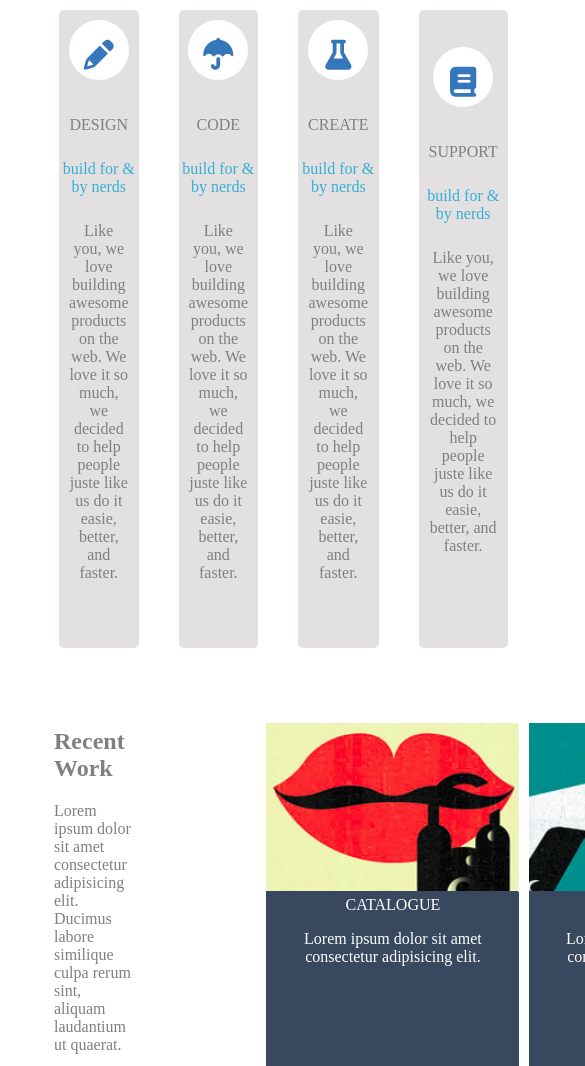
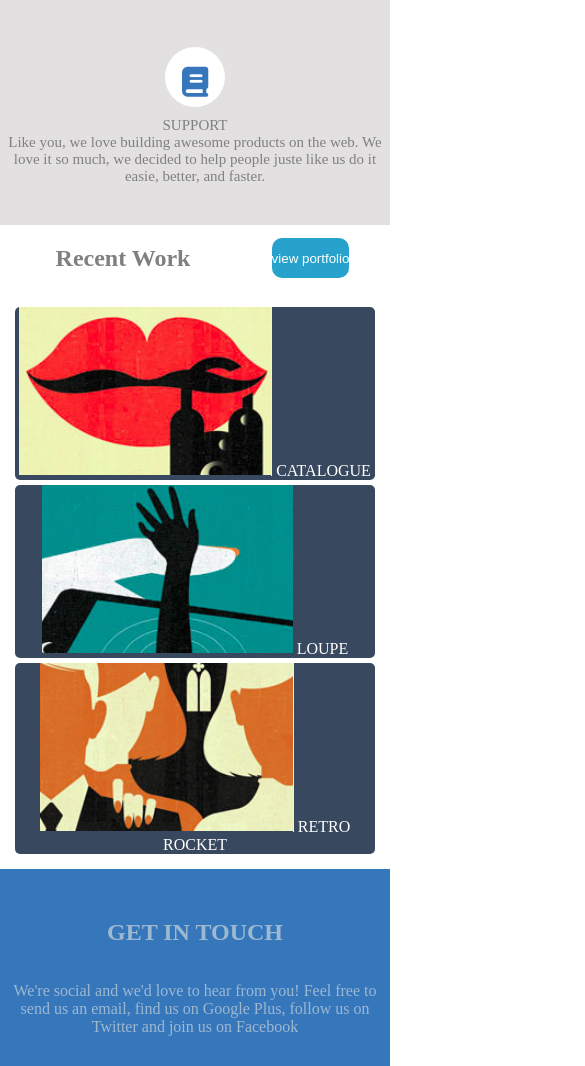
Before and after one commit to KLaNyange/Sass_Flati_Reconstitution, a website: page index.html in a window 390 px wide. Shown: the part 808-1874 px from the top of the page, 585 px wide, since content can reach past the window. Drawn offline with Linux system fonts and the light colour scheme.

Commit message:
media queries mobile m et l fini

```diff
--- a/src/sass/modules/_bannière.sass
+++ b/src/sass/modules/_bannière.sass
@@ -5,3 +5,9 @@
         margin: 0px
         height: 400px
         width: 100%
+
+
+@media screen and (min-width:375px) and (max-width:425px)
+    .banniereBlack
+        img
+            height: 150px
--- a/src/sass/modules/_card.sass
+++ b/src/sass/modules/_card.sass
@@ -31,3 +31,19 @@
             color: #37afd4
         p
             padding: 10px
+
+
+@media screen and (min-width:375px) and (max-width:425px)
+
+    .container1
+        margin: 0
+        flex-direction: column
+        .card
+            margin: 0
+            border-radius: 0px
+            p
+                padding: 0
+                margin: 0
+                font-size: 15px
+            span
+                display: none
--- a/src/sass/modules/_cardImage.sass
+++ b/src/sass/modules/_cardImage.sass
@@ -24,3 +24,23 @@
         background-color: #38485f
         margin: 5px
         border-radius: 5px 5px
+
+@media screen and (min-width:375px) and (max-width:425px)
+    .container
+        flex-direction: column
+        margin: 0px
+        .recent
+            display: flex
+            justify-content: space-around
+            align-items: center
+            padding: 0
+            p
+                display: none
+            button
+                padding: 0
+                height: 40px
+        .cardImg
+            display: inline
+            .contenuCard
+                p
+                    display: none
--- a/src/sass/modules/_footer.sass
+++ b/src/sass/modules/_footer.sass
@@ -13,8 +13,9 @@ footer
         display: flex
         justify-content: center
         text-align: center
-        margin-left: 405px
-        margin-right: 405px
+        margin-left: 425px
+        margin-right: 425px
+
     .reseau
         display: flex
         justify-content: center
@@ -29,3 +30,10 @@ footer
         p
             margin: 0
             color: #53646d
+
+@media screen and (min-width:375px) and (max-width:425px)
+
+    footer
+        height: 50px
+        .para
+            margin: 0px
--- a/src/sass/modules/_header.sass
+++ b/src/sass/modules/_header.sass
@@ -24,3 +24,16 @@ nav
         a
             text-decoration: none
             color: lightgrey
+
+@media screen and (min-width:375px) and (max-width:425px)
+    nav
+        width: 100%
+        h1
+            display: none
+        ul
+            padding: 0
+            li
+                margin: 0
+                padding: 0
+                padding-left: 5px
+                font-size: 10px
--- a/src/sass/modules/_quote.sass
+++ b/src/sass/modules/_quote.sass
@@ -21,3 +21,9 @@
 
         #grey
             color: grey
+
+@media screen and (min-width:375px) and (max-width:425px)
+    .quote
+        height: 100px
+        p
+            font-size: 13px
```
Also changed, not shown: index.html (+2 -3 lines), public/css/app.css, 1 other file.
